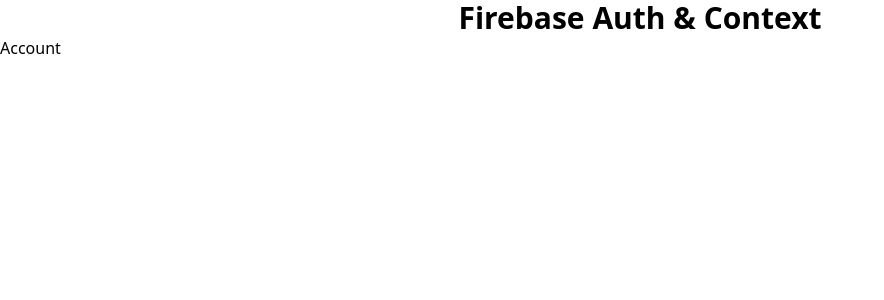
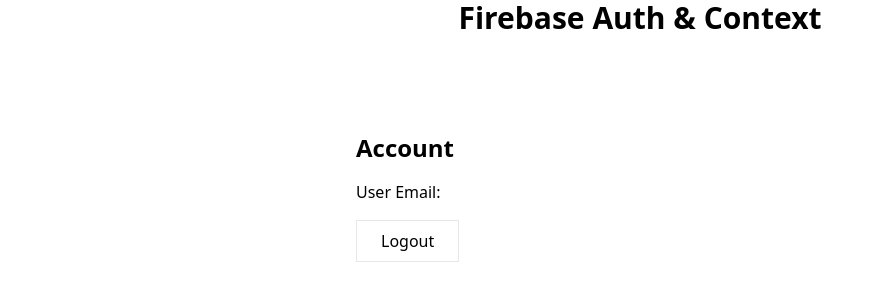
Before and after one commit to ashishbhintade/firebase-auth, a React (Create React App) app: page /account in a window 1280 px wide. Shown: the top 300 px of the page, without its empty margins (0-884 px from the left). Built offline with nearby package versions, Linux system fonts and the light colour scheme.

Commit message:
Installing firebase

```diff
--- a/package.json
+++ b/package.json
@@ -6,6 +6,7 @@
     "@testing-library/jest-dom": "^5.16.5",
     "@testing-library/react": "^13.4.0",
     "@testing-library/user-event": "^13.5.0",
+    "firebase": "^9.16.0",
     "react": "^18.2.0",
     "react-dom": "^18.2.0",
     "react-router-dom": "^6.8.0",
--- a/src/components/Account.js
+++ b/src/components/Account.js
@@ -1,7 +1,13 @@
 import React from "react";
 
 const Account = () => {
-  return <div>Account</div>;
+  return (
+    <div className="max-w-[600px] mx-auto my-16 p-4">
+      <h1 className="text-2xl font-bold py-4">Account</h1>
+      <p>User Email:</p>
+      <button className="border px-6 py-2 my-4">Logout</button>
+    </div>
+  );
 };
 
 export default Account;
--- /dev/null
+++ b/src/firebase.js
@@ -0,0 +1,21 @@
+// Import the functions you need from the SDKs you need
+import { initializeApp } from "firebase/app";
+import { getAuth } from "firebase/auth";
+
+// TODO: Add SDKs for Firebase products that you want to use
+// https://firebase.google.com/docs/web/setup#available-libraries
+
+// Your web app's Firebase configuration
+const firebaseConfig = {
+  apiKey: "AIzaSyCvt1HVcB37CFeUyH9oRvJVt-5yBXyX_ow",
+  authDomain: "fir-auth-42f34.firebaseapp.com",
+  projectId: "fir-auth-42f34",
+  storageBucket: "fir-auth-42f34.appspot.com",
+  messagingSenderId: "79656584185",
+  appId: "1:79656584185:web:a854d197703d736b943328",
+};
+
+// Initialize Firebase
+const app = initializeApp(firebaseConfig);
+export const auth = getAuth(app);
+export default app;
```
Also changed, not shown: 1 other file (tests, documents, lock files or other folders).
